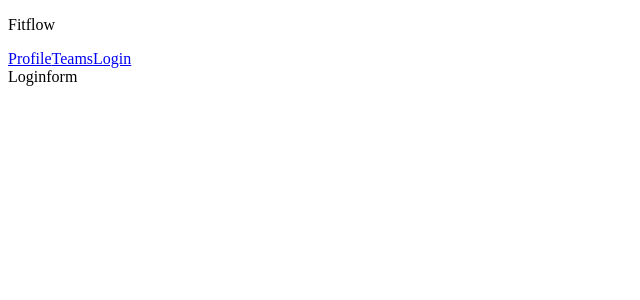
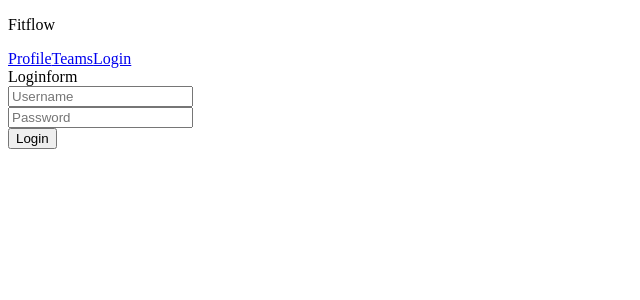
Before and after one commit to Spirilo/training-app, a React (Create React App) app in the folder frontend/: page /login in a window 1280 px wide. Shown: the top 300 px of the page, without its empty margins (0-640 px from the left). Built offline with nearby package versions, Linux system fonts and the light colour scheme; no server answers.

Commit message:
login form and login works in front

```diff
--- a/frontend/src/App.js
+++ b/frontend/src/App.js
@@ -1,13 +1,6 @@
-import { useEffect } from "react";
-import axios from 'axios'
-
 import Main from "./components/Main";
 
 function App() {
-
-  useEffect(() => {
-    axios.get('http://localhost:3001/api/users').then(d => console.log(d.data))
-  }, [])
 
   return (
     <div>
--- /dev/null
+++ b/frontend/src/components/About.js
@@ -0,0 +1,9 @@
+const About = () => {
+  return(
+    <div>
+      This is the main page
+    </div>
+  )
+}
+
+export default About
--- a/frontend/src/components/Login.js
+++ b/frontend/src/components/Login.js
@@ -1,7 +1,40 @@
+import { useNavigate } from "react-router"
+import { useField } from "../hooks"
+import loginService from '../services/login'
+
 const Login = () => {
+  const { ...username } = useField('username')
+  const { ...password } = useField('password')
+
+  const navigate = useNavigate()
+
+  const login = async (ev) => {
+    ev.preventDefault()
+    const user = {
+      username: username.value,
+      password: password.value
+    }
+    const data = await loginService.login(user)
+    console.log(data)
+    navigate('/')
+  }
+
   return(
     <div>
       Loginform
+      <form onSubmit={login}>
+        <div>
+          <input {...username} placeholder="Username" />
+        </div>
+        <div>
+          <input {...password} type="password" placeholder="Password" />
+        </div>
+        <div>
+          <button type="submit">
+            Login
+          </button>
+        </div>
+      </form>
     </div>
   )
 }
--- a/frontend/src/components/Main.js
+++ b/frontend/src/components/Main.js
@@ -2,6 +2,7 @@ import { Routes, Route, Link } from 'react-router-dom'
 import UserPage from './UserPage'
 import TeamList from './TeamList'
 import Login from './Login'
+import About from './About'
 
 const Main = () => {
   return(
@@ -12,6 +13,7 @@ const Main = () => {
         <Link to="/login">Login</Link>
       </div>
       <Routes>
+        <Route path='/' element={<About />} />
         <Route path='/user' element={<UserPage />} />
         <Route path='/teams' element={<TeamList />} />
         <Route path='/login' element={<Login />} />
--- /dev/null
+++ b/frontend/src/hooks/index.js
@@ -0,0 +1,15 @@
+import { useState } from "react"
+
+export const useField = (name) => {
+  const [value, setValue] = useState('')
+
+  const onChange = (ev) => {
+    setValue(ev.target.value)
+  }
+
+  return {
+    name,
+    value,
+    onChange,
+  }
+}
--- /dev/null
+++ b/frontend/src/services/login.js
@@ -0,0 +1,10 @@
+import axios from "axios"
+
+const baseUrl = 'http://localhost:3001/api/login';
+
+const login = async (user) => {
+  const res = await axios.post(baseUrl, user)
+  return res.data
+}
+
+export default { login }
```
